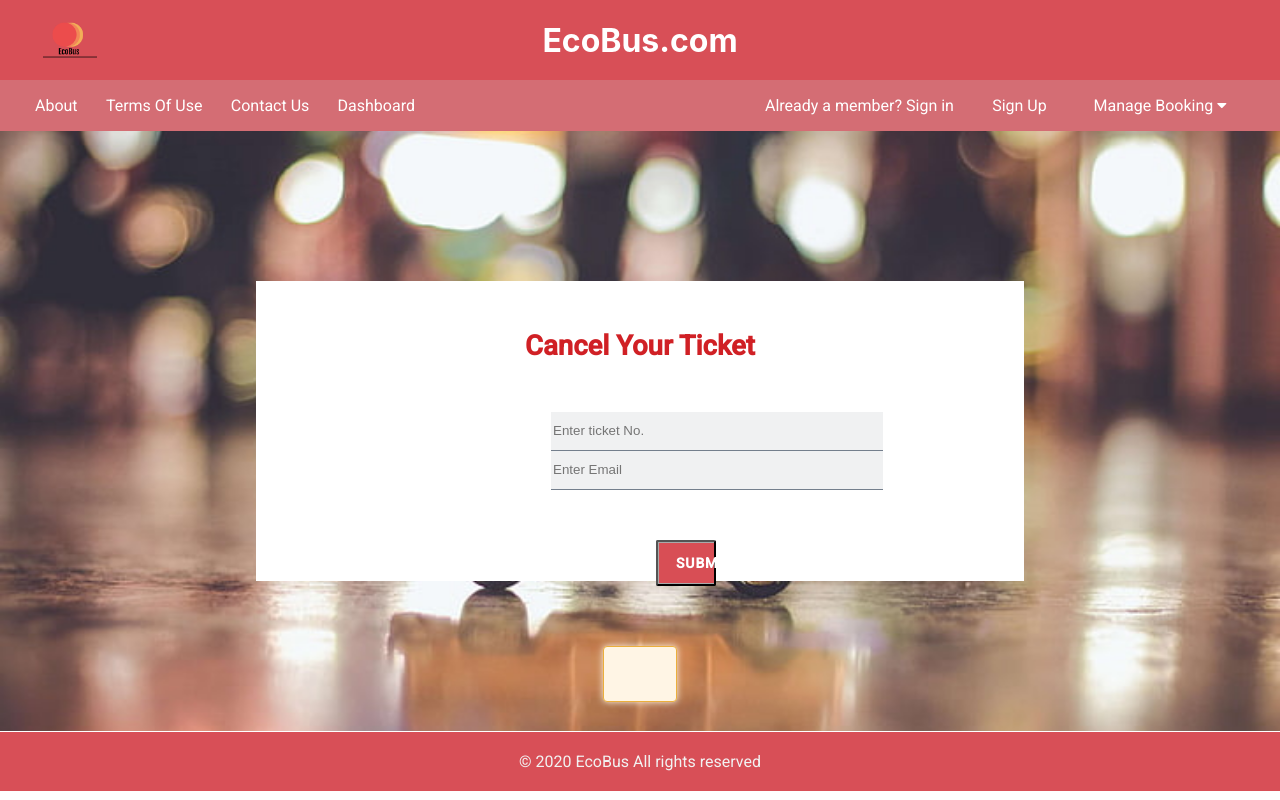
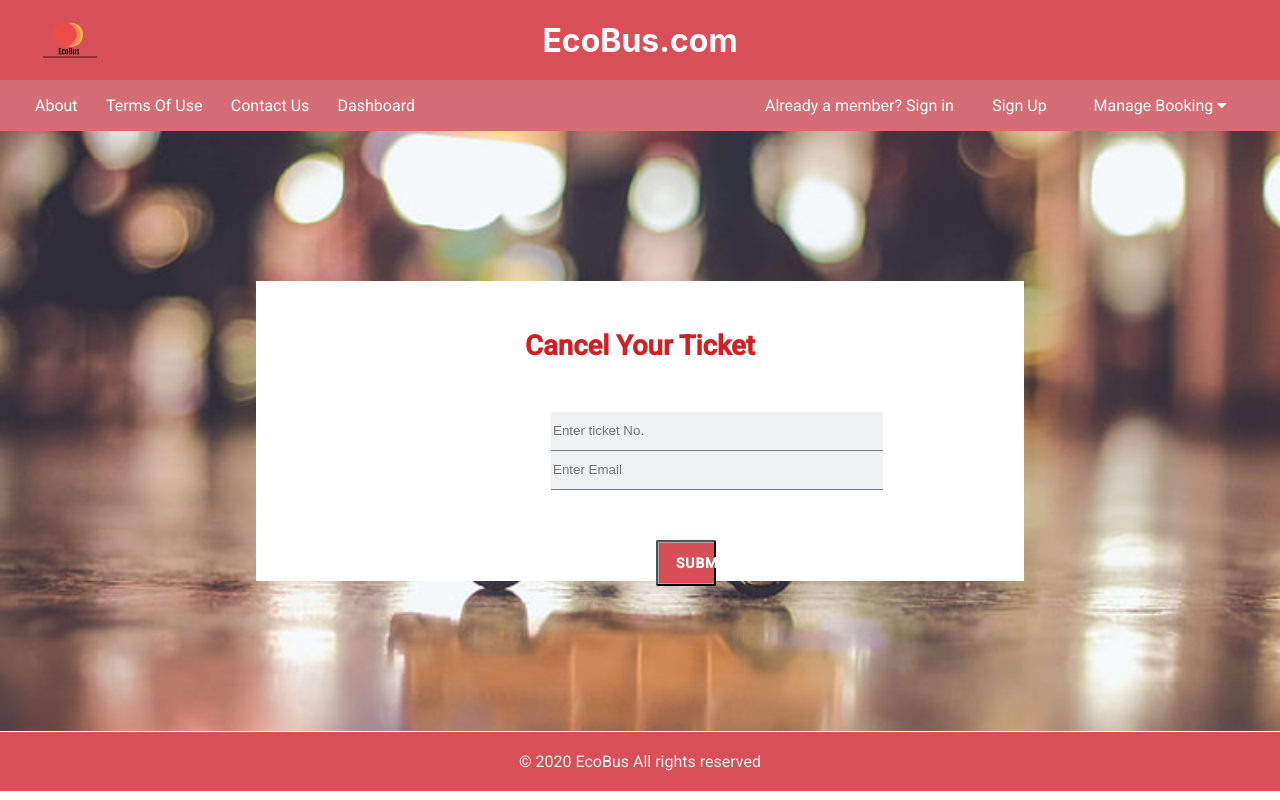
Before and after one commit to AnkurRaj9775/ProjectGladiatorFrontEnd, an Angular app: page /cancellation in a window 1280 px wide. Built offline with nearby package versions, Linux system fonts and the light colour scheme.

Commit message:
error added

```diff
--- a/src/app/cancel/cancel.component.html
+++ b/src/app/cancel/cancel.component.html
@@ -25,6 +25,6 @@
 
     <div > <button class="button-comp-lbl bg-color-d84e55" type="submit" (click)='cancelTicket()'>Submit</button></div>
 
-      <div class="warning-error-container"><div class="warning-error"><div><i class="icon-warning_failed icon font-size-32"></i></div><div class="message">  {{cancelTicketStatus}} </div><div class="cross-icon"><i class="icon-cross icon"></i></div></div></div>
+      <div class="warning-error-container" *ngIf='cancelTicketStatus!=null' ><div class="warning-error" ><div><i class="icon-warning_failed icon font-size-32"></i></div><div class="message">  {{cancelTicketStatus}} </div><div class="cross-icon"><i class="icon-cross icon"></i></div></div></div>
   </div>
 </div>
```
